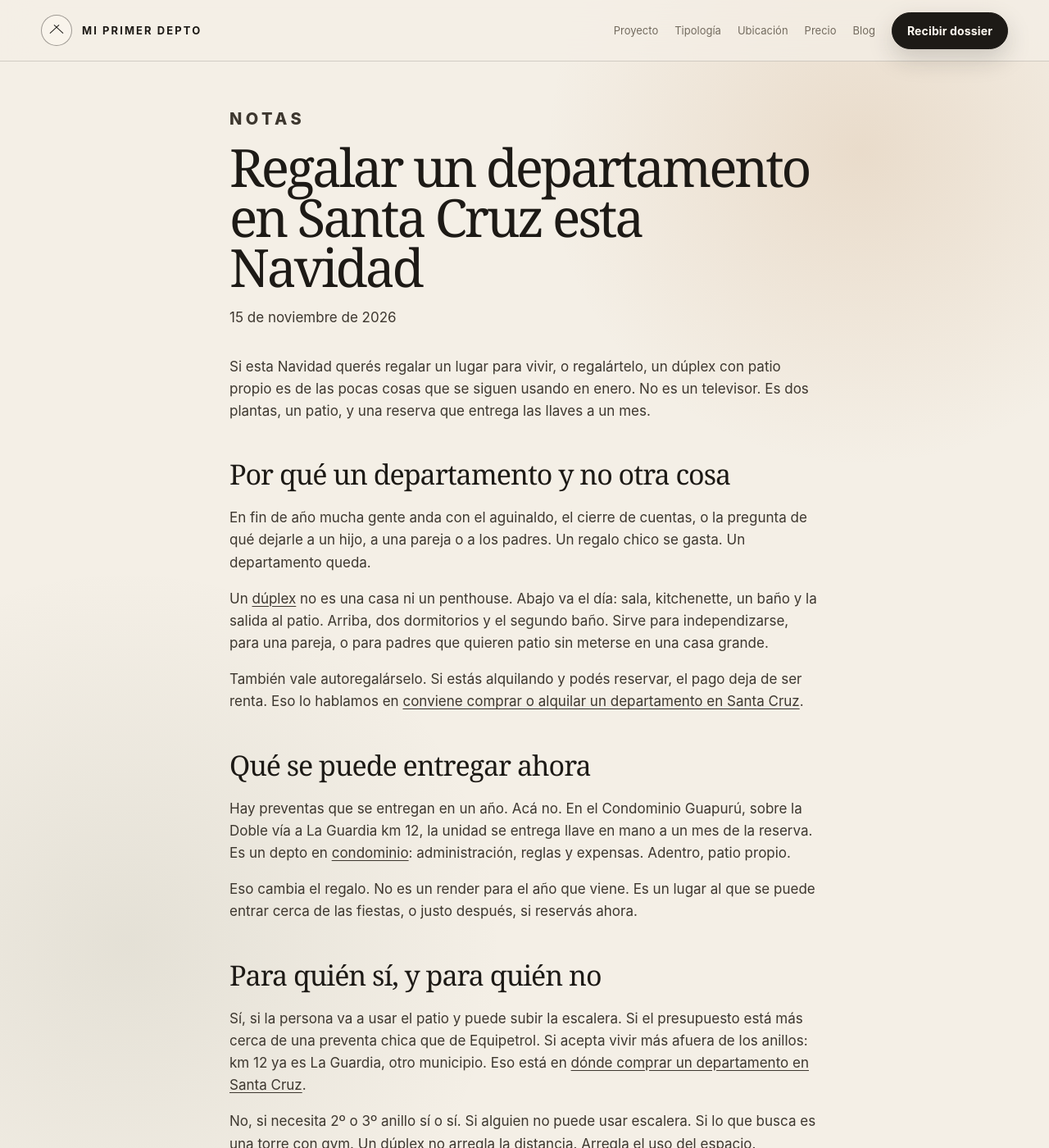
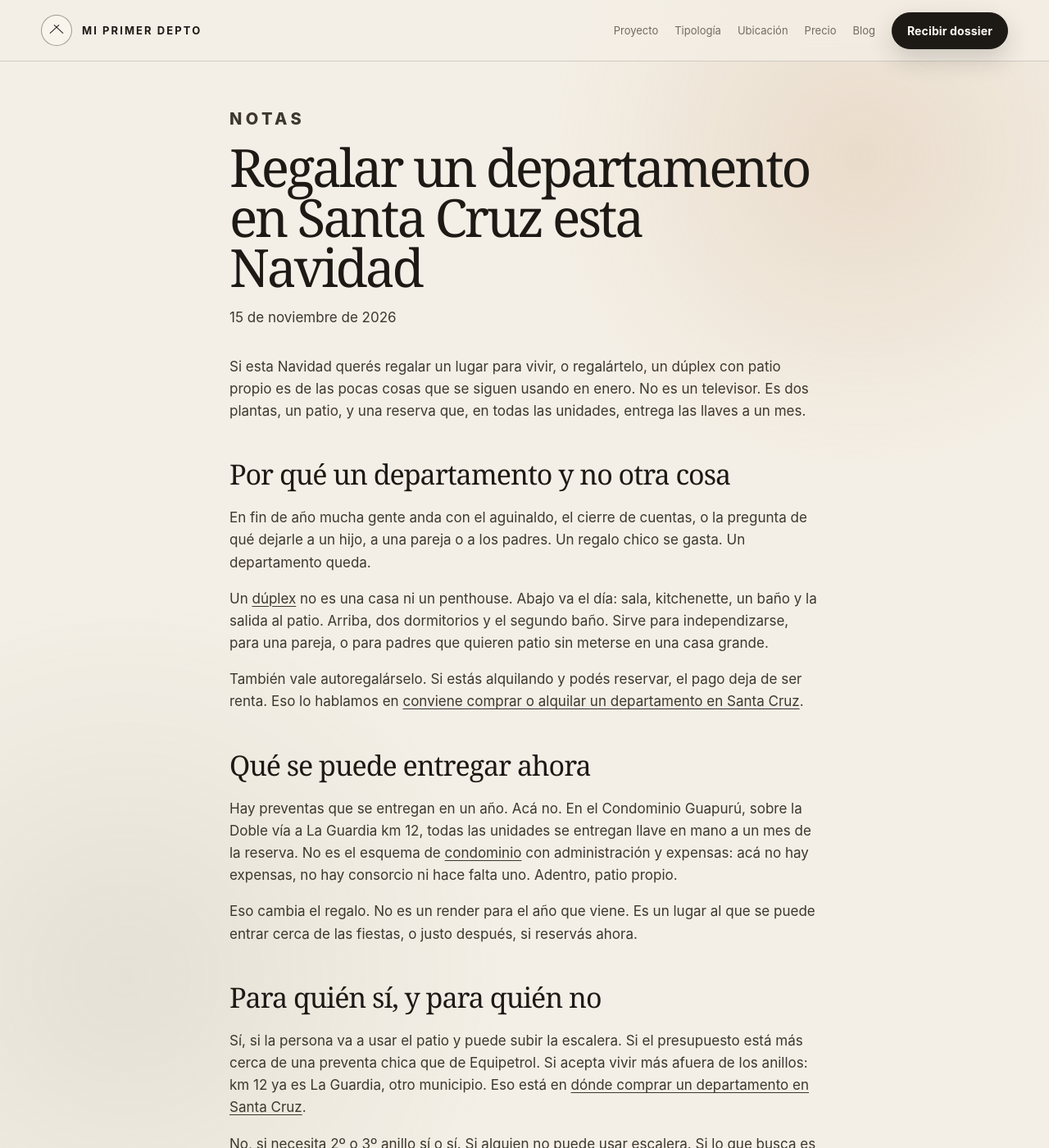
Before and after one commit to juanmanuelramallo/miprimerdepto, a Jekyll site: the page built from _posts/2026-11-15-regalar-departamento-navidad-santa-cruz.md, in a window 1280 px wide and 1400 px high. Shown: the whole window at 82% size. Built offline with Jekyll 4.4.1, drawn with Linux system fonts in a browser that asks for light colours; some of the changed text lies outside the part shown.

Commit message:
Clarify all-unit delivery and zero expensas in Christmas draft

```diff
--- a/_posts/2026-11-15-regalar-departamento-navidad-santa-cruz.md
+++ b/_posts/2026-11-15-regalar-departamento-navidad-santa-cruz.md
@@ -1,23 +1,25 @@
 ---
 layout: post
 title: "Regalar un departamento en Santa Cruz esta Navidad"
-description: "Si esta Navidad querés regalar un lugar para vivir, o regalártelo, un dúplex con patio es un regalo que se siguen usando en enero. Se reserva ahora y se entrega llave en mano a un mes."
+description: "Si esta Navidad querés regalar un lugar para vivir, o regalártelo, un dúplex con patio es un regalo que se sigue usando en enero. Se reserva ahora y, en todas las unidades, se entrega llave en mano a un mes."
 permalink: /blog/regalar-departamento-navidad-santa-cruz/
 date_label: 15 de noviembre de 2026
 robots: noindex, nofollow
 sitemap: false
 faq:
   - q: "¿Tiene sentido regalar un dúplex esta Navidad?"
-    a: "Sí, si querés un regalo que se use todos los días: para un hijo, una pareja, los padres, o para vos. En Guapurú se reserva ahora y se entrega llave en mano a un mes."
+    a: "Sí, si querés un regalo que se use todos los días: para un hijo, una pareja, los padres, o para vos. En Guapurú se reserva ahora y, en todas las unidades, se entrega llave en mano a un mes. No hay expensas."
   - q: "¿Se puede entrar a vivir cerca de las fiestas?"
-    a: "Si reservás ahora, la entrega llave en mano es a un mes de la reserva. No es una preventa a un año."
+    a: "Si reservás ahora, la entrega llave en mano es a un mes de la reserva, en todas las unidades. No es una preventa a un año."
+  - q: "¿Hay expensas en Guapurú?"
+    a: "No. No hay expensas, no hay consorcio ni hace falta uno."
   - q: "¿Para quién no conviene este regalo?"
     a: "Si la persona necesita 2º o 3º anillo sí o sí, o no puede usar escalera. Un dúplex no arregla la distancia. Arregla el uso del espacio."
   - q: "¿Cómo se pide el precio y la disponibilidad?"
     a: "Por WhatsApp, con el dossier: plantas, patio, precio y unidades disponibles. El precio no está en la página; se consulta."
 ---
 
-Si esta Navidad querés regalar un lugar para vivir, o regalártelo, un dúplex con patio propio es de las pocas cosas que se siguen usando en enero. No es un televisor. Es dos plantas, un patio, y una reserva que entrega las llaves a un mes.
+Si esta Navidad querés regalar un lugar para vivir, o regalártelo, un dúplex con patio propio es de las pocas cosas que se siguen usando en enero. No es un televisor. Es dos plantas, un patio, y una reserva que, en todas las unidades, entrega las llaves a un mes.
 
 ## Por qué un departamento y no otra cosa
 
@@ -29,7 +31,7 @@ También vale autoregalárselo. Si estás alquilando y podés reservar, el pago
 
 ## Qué se puede entregar ahora
 
-Hay preventas que se entregan en un año. Acá no. En el Condominio Guapurú, sobre la Doble vía a La Guardia km 12, la unidad se entrega llave en mano a un mes de la reserva. Es un depto en [condominio](/blog/que-es-un-condominio-en-santa-cruz/): administración, reglas y expensas. Adentro, patio propio.
+Hay preventas que se entregan en un año. Acá no. En el Condominio Guapurú, sobre la Doble vía a La Guardia km 12, todas las unidades se entregan llave en mano a un mes de la reserva. No es el esquema de [condominio](/blog/que-es-un-condominio-en-santa-cruz/) con administración y expensas: acá no hay expensas, no hay consorcio ni hace falta uno. Adentro, patio propio.
 
 Eso cambia el regalo. No es un render para el año que viene. Es un lugar al que se puede entrar cerca de las fiestas, o justo después, si reservás ahora.
 
@@ -41,6 +43,6 @@ No, si necesita 2º o 3º anillo sí o sí. Si alguien no puede usar escalera. S
 
 ## Qué mirar antes de reservar
 
-El patio: si se usa o es un pasillo. Los dos baños, uno por piso. Si el parqueo va aparte. Y las expensas: qué cubren.
+El patio: si se usa o es un pasillo. Los dos baños, uno por piso. Si el parqueo va aparte. En Guapurú no hay que preguntar por expensas: no hay.
 
 Pedí el dossier por WhatsApp. Ahí van plantas, patio, disponibilidad y el precio de la unidad. No hace falta adivinarlo en un aviso.
```
